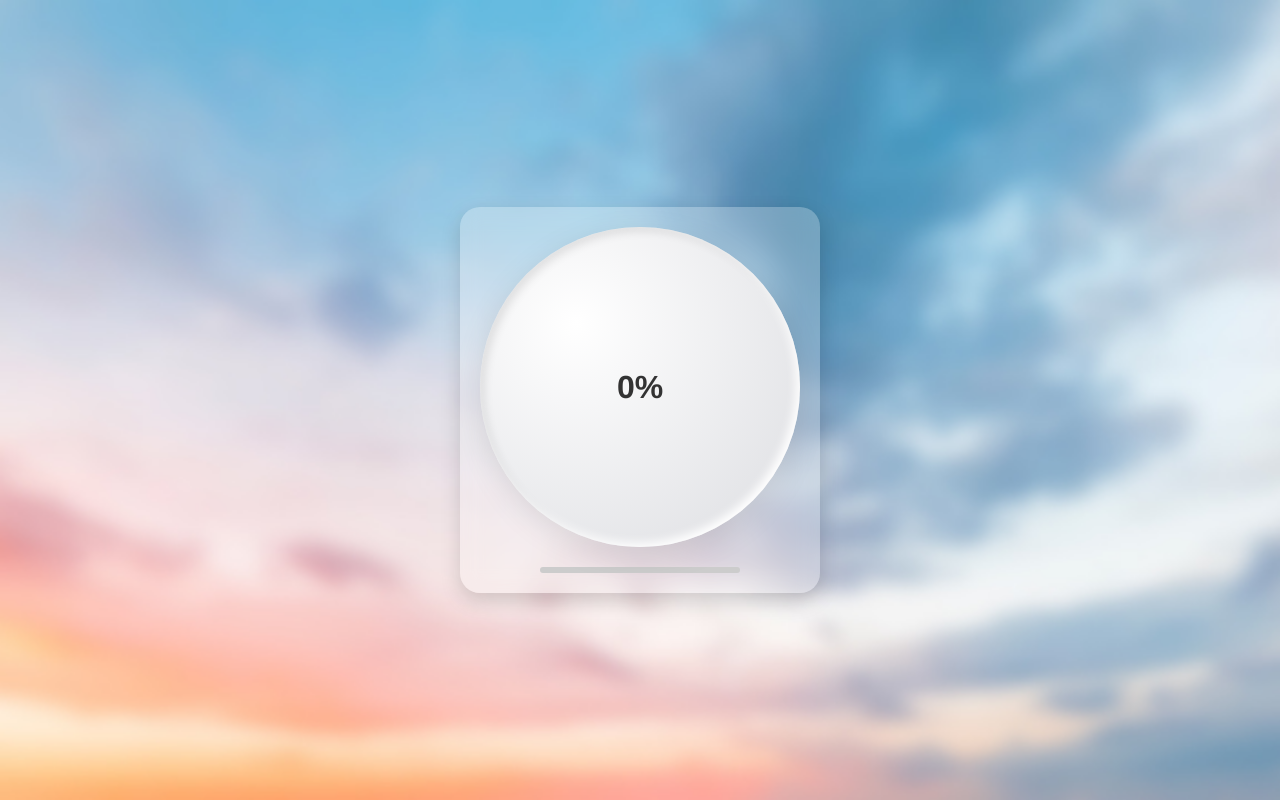
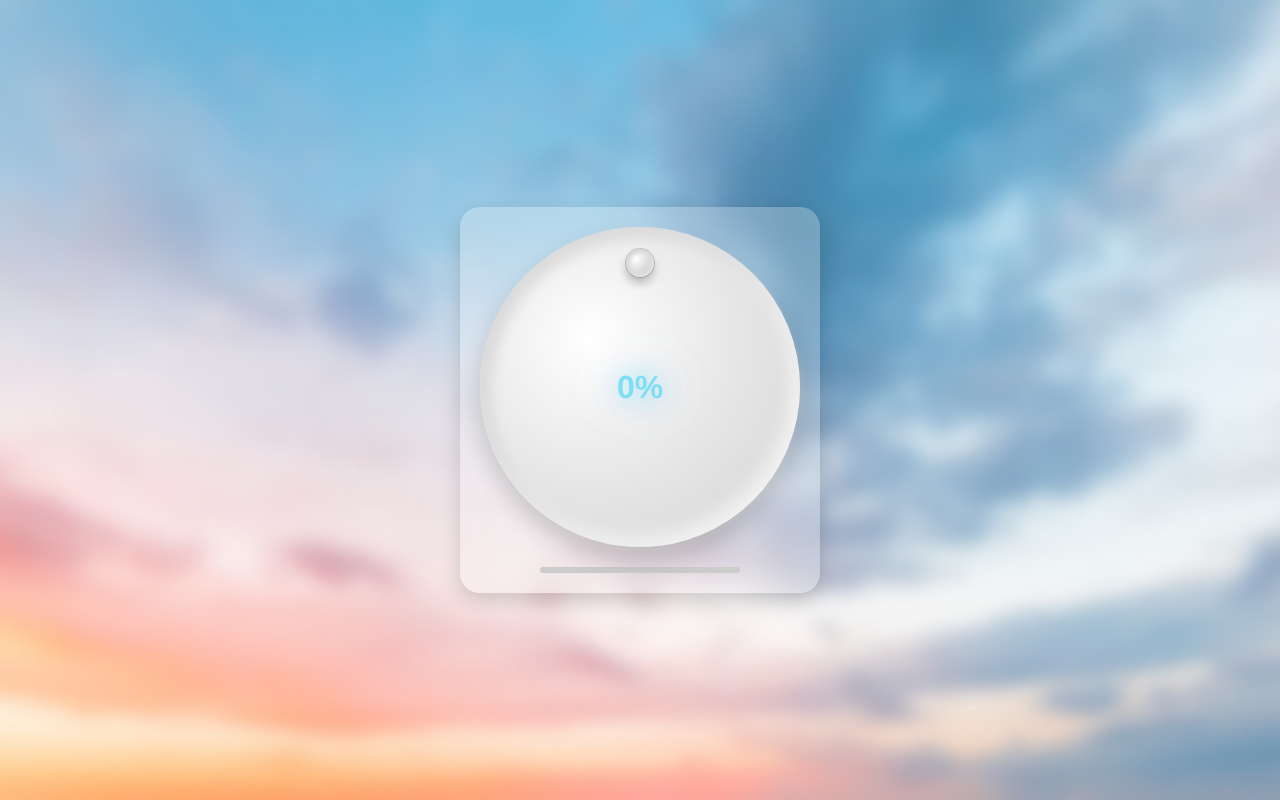
Before and after one commit to Solo0770/LetoProjectEbat, a plain HTML site: page index.html in a window 1280 px wide. Drawn offline with Linux system fonts and the light colour scheme.

Commit message:
Add marker, update knob marker style for smoother edges

```diff
--- a/index.html
+++ b/index.html
@@ -10,7 +10,9 @@
     <div class="container">
         <div class="card">
             <div class="knob-wrapper">
-                <div id="knob" class="knob"></div>
+                <div id="knob" class="knob">
+                    <div class="knob-marker"></div>
+                </div>
                 <div class="value-display" id="valueDisplay">0%</div>
             </div>
             <div class="progress-line">
--- a/script.js
+++ b/script.js
@@ -8,7 +8,7 @@ let lastAngle = 0;
 let currentRotation = 0;
 
 const clamp = (num, min, max) => Math.min(Math.max(num, min), max);
-const sensitivity = 0.2;
+const sensitivity = 1;
 const sweepAngle = 240; // діапазон обертання
 const minAngle = 180;
 
--- a/style.css
+++ b/style.css
@@ -9,7 +9,7 @@ body {
     overflow: hidden;
     z-index: 0;
 
-    background-image: url("./images/sky.jpg"); /* заміни на свій шлях або посилання */
+    background-image: url("./images/sky.jpg");
     background-size: cover;
     background-position: center;
     background-repeat: no-repeat;
@@ -35,13 +35,14 @@ body {
     width: 100%;
     height: 100%;
     border-radius: 50%;
-    background: radial-gradient(circle at 30% 30%, #ffffff, #dcdde1);
+    background: radial-gradient(circle at 35% 35%, #ffffff, #e6e6e6, #d1d1d1);
     box-shadow:
-      inset -4px -4px 10px #fff,
-      inset 4px 4px 10px rgba(0, 0, 0, 0.1),
-      0 8px 30px rgba(0, 0, 0, 0.1);
+      inset -8px -8px 20px rgba(255, 255, 255, 0.7),
+      inset 8px 8px 16px rgba(0, 0, 0, 0.1),
+      0 12px 24px rgba(0, 0, 0, 0.2),
+      0 4px 8px rgba(255, 255, 255, 0.3);
     transform: rotate(0deg); /* стартова позиція */
-    transition: transform 0.1s ease-out;
+    transition: transform 0.15s ease-out;
     cursor: grab;
   }
 
@@ -56,7 +57,13 @@ body {
     transform: translate(-50%, -50%);
     font-size: 6vw;
     font-weight: 600;
-    color: #333;
+    color: #7fddf5;
+    text-shadow:
+      0 0 30px rgba(0, 204, 255, 0.5),
+      0 0 60px rgba(0, 204, 255, 0.4),
+      0 0 90px rgba(0, 204, 255, 0.25),
+      0 0 140px rgba(0, 204, 255, 0.15),
+      0 0 200px rgba(0, 204, 255, 0.1);
     pointer-events: none;
   }
 
@@ -73,7 +80,7 @@ body {
   .progress-fill-line {
     height: 100%;
     width: 0%;
-    background-color: #4cd964; /* або будь-який інший */
+    background-color: #4cd964;
     border-radius: 3px;
     transition: width 0.3s ease;
   }
@@ -90,6 +97,32 @@ body {
     align-items: center;
     width: 90vw;
     max-width: 320px;
+  }
+
+  .knob-marker {
+    position: absolute;
+    top: 6.5%;
+    left: 50%;
+    transform: translateX(-50%);
+    width: 28px;
+    height: 28px;
+    border-radius: 50%;
+    background: #dcdcdc;
+    border: 1px solid rgba(0,0,0,0.15);
+    backdrop-filter: blur(2px);
+  }
+
+  .knob-marker::before {
+    content: "";
+    position: absolute;
+    inset: 0;
+    border-radius: 50%;
+    background: radial-gradient(circle at 35% 35%, #ffffff, #b5b5b5);
+    box-shadow:
+      inset -1px -1px 6px rgba(255,255,255,0.8),
+      inset 2px 2px 4px rgba(0,0,0,0.15),
+      0 6px 10px rgba(0,0,0,0.25),
+      0 0 12px rgba(255,255,255,0.4);
   }
 
   @media (max-width: 480px) {
```
